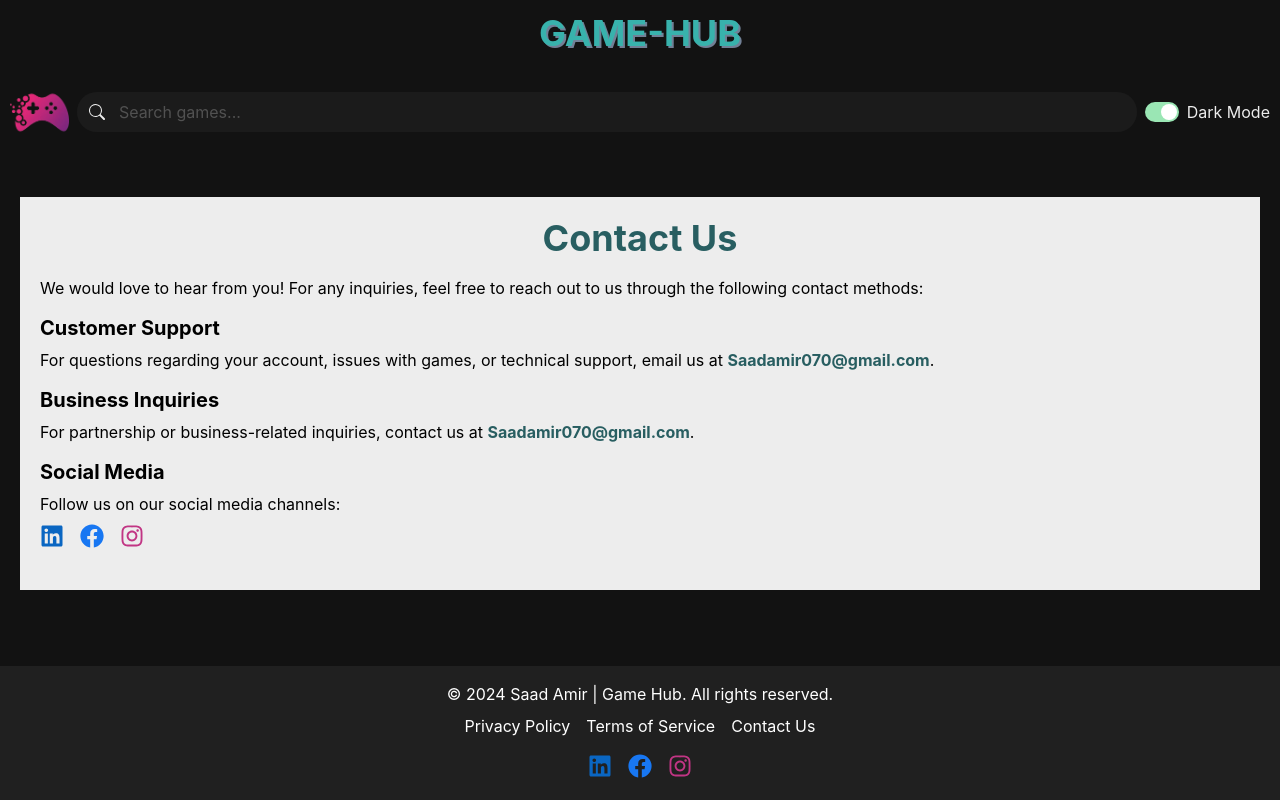
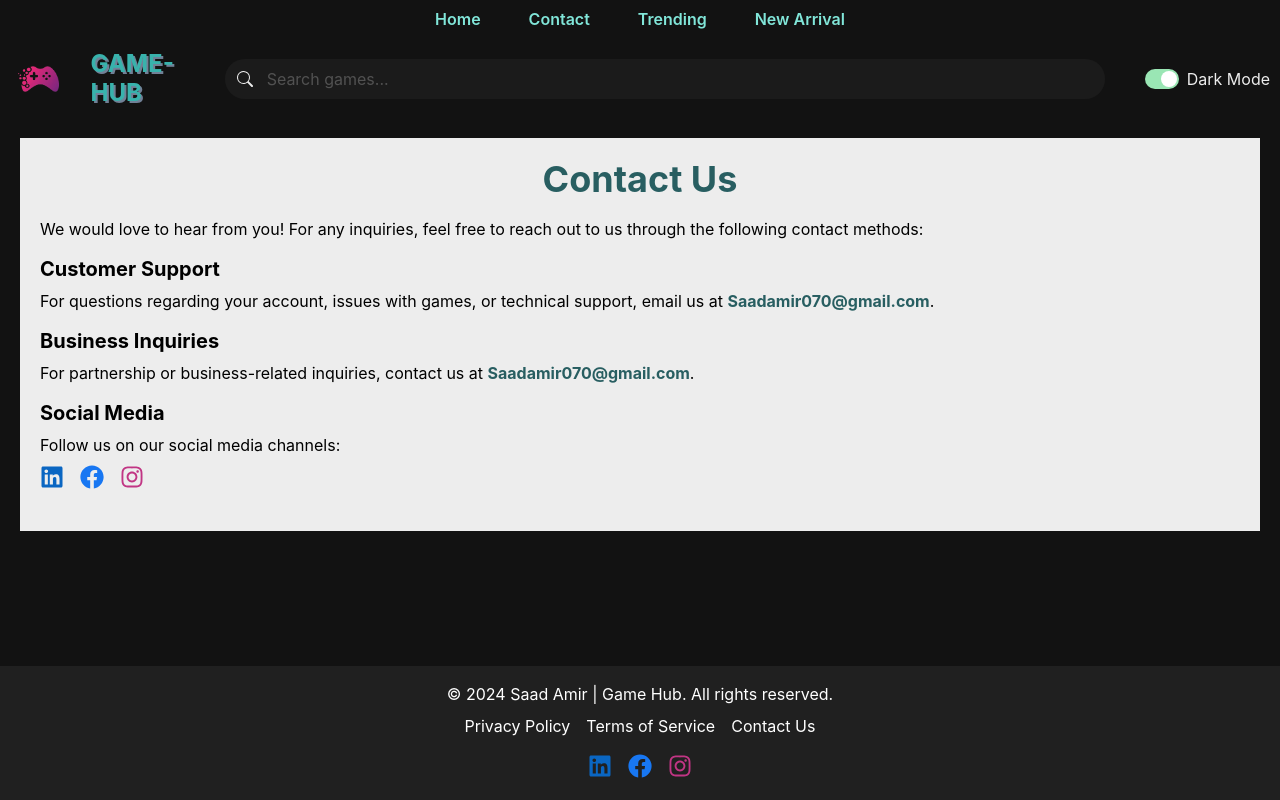
Before and after one commit to saadamir1/mericloset, a React (Vite) app: page /contact-us in a window 1280 px wide. Built offline with nearby package versions, Linux system fonts and the light colour scheme.

Commit message:
add navbar buttons and drawer for mobile view.

```diff
--- a/package.json
+++ b/package.json
@@ -10,6 +10,7 @@
     "preview": "vite preview"
   },
   "dependencies": {
+    "@chakra-ui/icons": "^2.1.1",
     "@chakra-ui/react": "^2.8.2",
     "@emotion/react": "^11.13.3",
     "@emotion/styled": "^11.13.0",
--- a/src/components/NavBar.tsx
+++ b/src/components/NavBar.tsx
@@ -1,34 +1,155 @@
-import logo from "../assets/logo.webp"; // Fix the import path
-import { Box, Heading, HStack, Image } from "@chakra-ui/react";
+import {
+  Box,
+  Heading,
+  HStack,
+  Image,
+  Button,
+  useBreakpointValue,
+  IconButton,
+  Drawer,
+  DrawerOverlay,
+  DrawerContent,
+  DrawerCloseButton,
+  DrawerHeader,
+  DrawerBody,
+  useDisclosure,
+  VStack,
+} from "@chakra-ui/react";
+import { HamburgerIcon } from "@chakra-ui/icons";
+import { Link as RouterLink } from "react-router-dom";
+import logo from "../assets/logo.webp";
 import ColorModeSwitch from "./ColorModeSwitch";
 import SearchInput from "./SearchInput";
-import { Link } from "react-router-dom";
 import useGameQueryStore from "../store";
+import GenreList from "./GenreList";
 
 const NavBar = () => {
   const resetFilters = useGameQueryStore((state) => state.resetFilters);
+  const setSortOrder = useGameQueryStore((state) => state.setSortOrder);
+  const { isOpen, onOpen, onClose } = useDisclosure();
+  const isMobileView = useBreakpointValue({ base: true, md: false });
+
+  const buttons = [
+    { label: "Home", action: resetFilters, to: "/" },
+    { label: "Contact", to: "/contact-us" },
+    { label: "Trending", action: () => setSortOrder("-rating"), to: "/" },
+    { label: "New Arrival", action: () => setSortOrder("-released"), to: "/" },
+  ];
+
   return (
     <>
-      <Box textAlign="center" paddingY={3}>
+      {isMobileView ? (
+        <>
+          <Box textAlign="center" py={3}>
             <Heading
               fontWeight="bold"
               color="teal.400"
               textShadow="2px 2px #718096"
             >
-          <Link onClick={resetFilters} to={"/"}>
-            GAME-HUB{" "}
-          </Link>
+              <RouterLink onClick={resetFilters} to={"/"}>
+                GAME-HUB
+              </RouterLink>
             </Heading>
           </Box>
 
-      {/* //hstack => horizontal stack; meaning components will be aligned side by side, in a row. */}
-      <HStack marginBottom={5} padding="10px">
-        <Link to="/">
+          <HStack p="10px" justifyContent="space-between">
+            <RouterLink to="/">
               <Image src={logo} alt="Logo" boxSize="70px" objectFit="contain" />
-        </Link>
+            </RouterLink>
+            <SearchInput />
+            <IconButton
+              icon={<HamburgerIcon />}
+              variant="outline"
+              onClick={onOpen}
+              aria-label="Open menu"
+            />
+          </HStack>
+
+          <Drawer isOpen={isOpen} placement="right" onClose={onClose}>
+            <DrawerOverlay />
+            <DrawerContent>
+              <DrawerCloseButton />
+              <DrawerHeader>Menu</DrawerHeader>
+              <DrawerBody>
+                <VStack spacing={4} align="start" width="100%">
+                  {buttons.map(({ label, action, to }) => (
+                    <Button
+                      key={label}
+                      variant="ghost"
+                      colorScheme="teal"
+                      onClick={() => {
+                        action?.();
+                        onClose();
+                      }}
+                      as={RouterLink}
+                      to={to}
+                      width="100%"
+                      textAlign="left"
+                    >
+                      {label}
+                    </Button>
+                  ))}
+                  <Box py={4} width="100%">
+                    <RouterLink to="/" onClick={onClose}>
+                      <GenreList />
+                    </RouterLink>
+                  </Box>
+                  <ColorModeSwitch />
+                </VStack>
+              </DrawerBody>
+            </DrawerContent>
+          </Drawer>
+        </>
+      ) : (
+        <>
+          <HStack spacing={4} justifyContent="center">
+            {buttons.map(({ label, action, to }) => (
+              <Button
+                key={label}
+                variant="ghost"
+                colorScheme="teal"
+                onClick={() => {
+                  action?.();
+                  onClose();
+                }}
+                as={RouterLink}
+                to={to}
+              >
+                {label}
+              </Button>
+            ))}
+          </HStack>
+
+          <HStack
+            spacing={10}
+            p="10px"
+            justifyContent="center"
+            alignItems="center"
+          >
+            <RouterLink to="/">
+              <Image
+                src={logo}
+                ml={2}
+                alt="Logo"
+                boxSize="50px"
+                objectFit="contain"
+              />
+            </RouterLink>
+            <Heading
+              fontWeight="bold"
+              color="teal.400"
+              textShadow="2px 2px #718096"
+              fontSize={{ base: "xl", md: "2xl" }}
+            >
+              <RouterLink onClick={resetFilters} to={"/"}>
+                GAME-HUB
+              </RouterLink>
+            </Heading>
             <SearchInput />
             <ColorModeSwitch />
           </HStack>
+        </>
+      )}
     </>
   );
 };
```
Also changed, not shown: 1 other file (tests, documents, lock files or other folders). Lines whose indentation alone changed are shown as unchanged.
